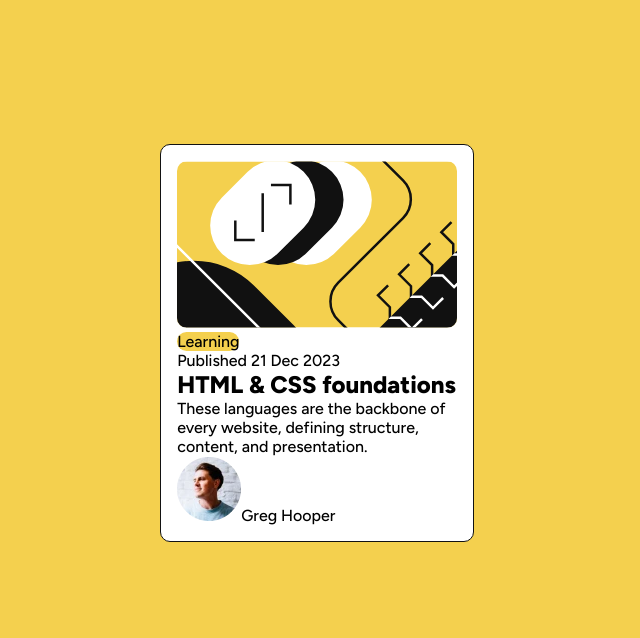
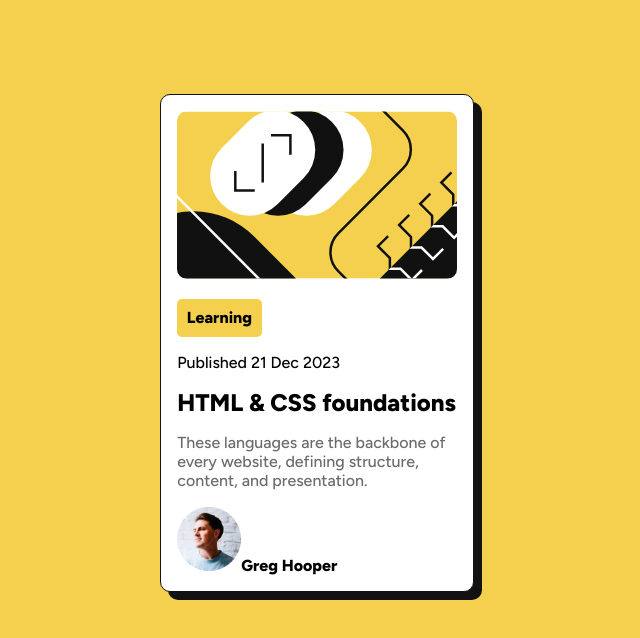
Before and after one commit to jesuspargavela/blogpreviewcard, a plain HTML site: page index.html in a window 1280 px wide. Shown: the whole page, without its empty margins (323-963 px from the left). Drawn offline with Linux system fonts and the light colour scheme.

Commit message:
refactor html and css code

```diff
--- a/index.html
+++ b/index.html
@@ -21,21 +21,20 @@
   </head>
   <body>
     <main id="container">
-      <section id="image-container">
+      <section id="image-container" class="margin-bottom">
         <img src="./assets/images/illustration-article.svg" alt="blog-image" />
       </section>
-      <section id="content">
-        <section id="learning">Learning</section>
-        <p>Published 21 Dec 2023</p>
-        <h1>HTML & CSS foundations</h1>
-        <p>
+      <section id="content" class="margin-bottom">
+        <section id="learning" class="margin-bottom bold">Learning</section>
+        <p id="published" class="margin-bottom">Published 21 Dec 2023</p>
+        <h2 id="title" class="margin-bottom">HTML & CSS foundations</h2>
+        <p id="description" class="margin-bottom">
           These languages are the backbone of every website, defining structure,
           content, and presentation.
         </p>
       </section>
       <section id="avatar">
-        <img src="./assets/images/image-avatar.webp" alt="avatar-image" />Greg
-        Hooper
+        <img src="./assets/images/image-avatar.webp" alt="avatar-image" /><span class="bold">Greg Hooper</span>
       </section>
     </main>
   </body>
--- a/styles.css
+++ b/styles.css
@@ -11,24 +11,44 @@ body {
 
 #container {
   padding: 1rem;
-  margin: 9rem auto;
+  margin: 5.9rem auto;
   background-color: hsl(0, 0%, 100%);
   border: 1px solid hsl(0, 0%, 7%);
   max-width: 24.5%;
   width: 100%;
+  box-shadow: 8px 8px 0px 0px hsl(0, 0%, 7%);
 }
 
 #container,
-#image-container img,
-#learning {
+#image-container img {
   border-radius: 10px;
 }
 
+.margin-bottom {
+  margin-bottom: 1rem;
+}
+
 #learning {
+  padding: 0.6rem;
+  border-radius: 5px;
   background-color: hsl(47, 88%, 63%);
   max-width: fit-content;
 }
 
 #image-container img {
+  width: 100%;
   max-width: 100%;
 }
+
+#description {
+  color: hsl(0, 0%, 42%);
+}
+
+#title:hover {
+  cursor: pointer;
+  color: hsl(47, 88%, 63%);
+}
+
+.bold {
+  font-weight: bold;
+}
```
